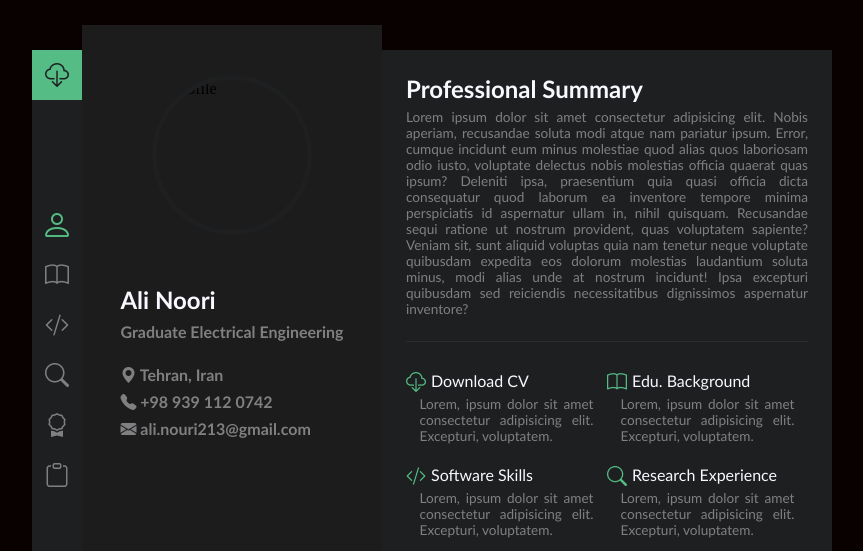
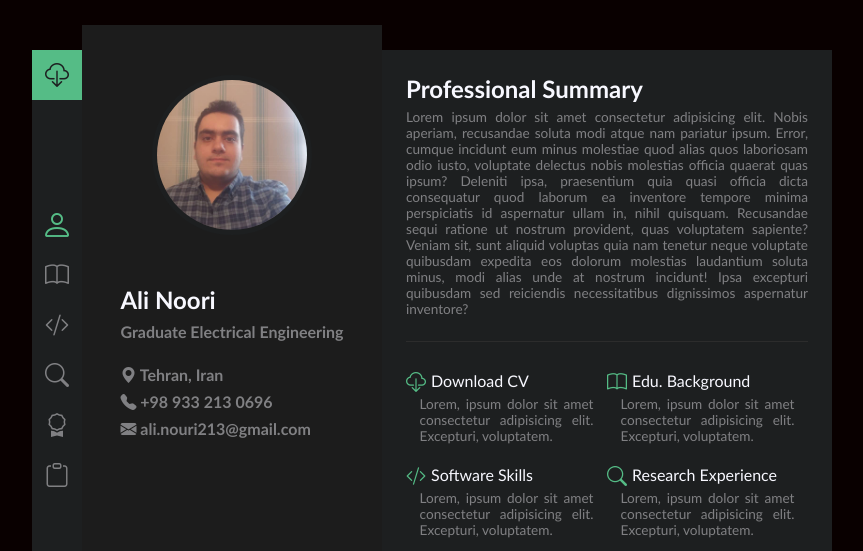
Before and after one commit to alinoori213/resume, a plain HTML site: page index.html in a window 1280 px wide. Shown: the top 551 px of the page, without its empty margins (208-1071 px from the left). Drawn offline with nearby package versions, Linux system fonts and the light colour scheme.

Commit message:
Update index.html

```diff
--- a/index.html
+++ b/index.html
@@ -321,12 +321,12 @@
             </ul>
         </aside>
         <section id="profile">
-            <img src="profile.png" alt="Profile">
+            <img src="profile.jpg" alt="Profile">
             <div id="about-me">
                 <h2> Ali Noori </h2>
                 <h4>Graduate Electrical Engineering</h4>
                 <h4><i class="bi bi-geo-alt-fill"></i> Tehran, Iran</h4>
-                <h4><i class="bi bi-telephone-fill"></i> +98 939 112 0742</h4>
+                <h4><i class="bi bi-telephone-fill"></i> +98 933 213 0696</h4>
                 <h4><i class="bi bi-envelope-fill"></i> ali.nouri213@gmail.com</h4>
             </div>
             <div id="social-media-wrapper">
```
